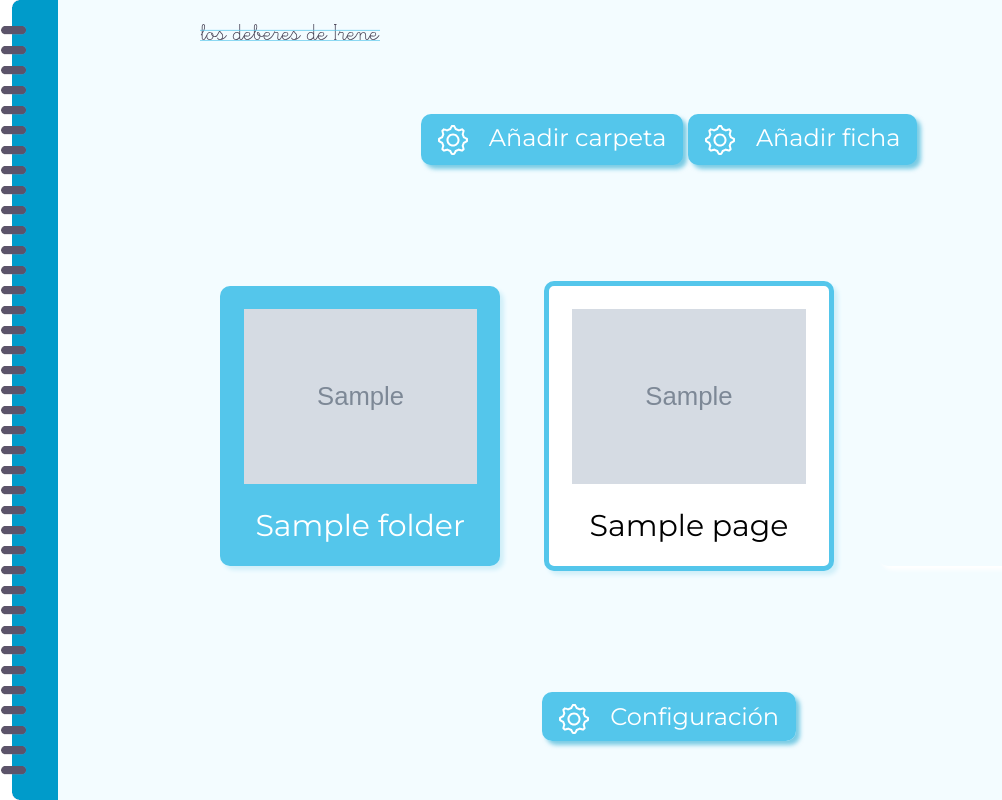
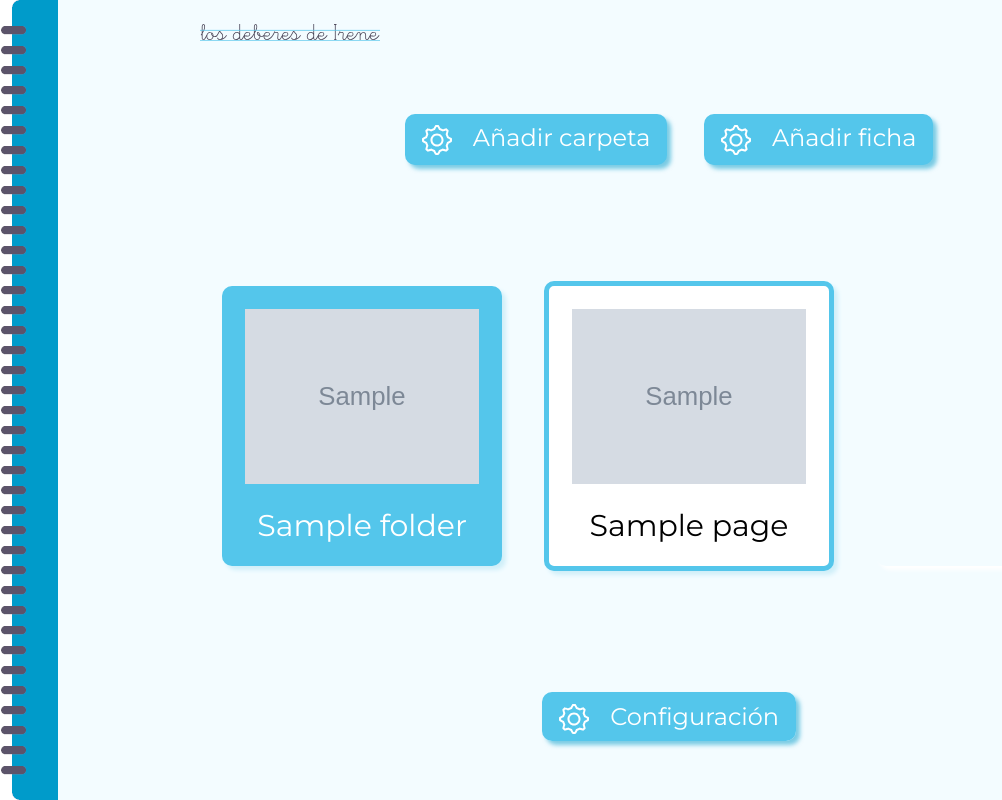
Before and after one commit to pabloalba/losdeberesdeireneweb, a Django app: template los_deberes_de_irene/templates/los_deberes_de_irene/browser.html in a window 1280 px wide. Shown: the whole page, without its empty margins (0-1002 px from the left). Run offline with Django 3.2, Linux system fonts and the light colour scheme; the template is opened without the code that fills it: most values are stand-ins (such as "Sample title", 1, 10 or a date in 2020); grey boxes marked "Sample" are stand-in pictures.

Commit message:
Small enhancement of browser layout

```diff
--- a/los_deberes_de_irene/static/css/browser.css
+++ b/los_deberes_de_irene/static/css/browser.css
@@ -11,7 +11,7 @@
   display: flex;
   flex-flow: row wrap;
   flex-grow: 1;
-  justify-content: space-between;
+  justify-content: space-evenly;
   width: 80%;
 }
 
@@ -96,9 +96,13 @@
     cursor: pointer;
 }
 
-.special-button-folder-container{
+.special-button-folder-container {
     width: 100%;
     text-align: center;
+}
+
+.special-button-folder-container .button:not(:first-child) {
+  margin-left: 32px;
 }
 
 .preview {
```
